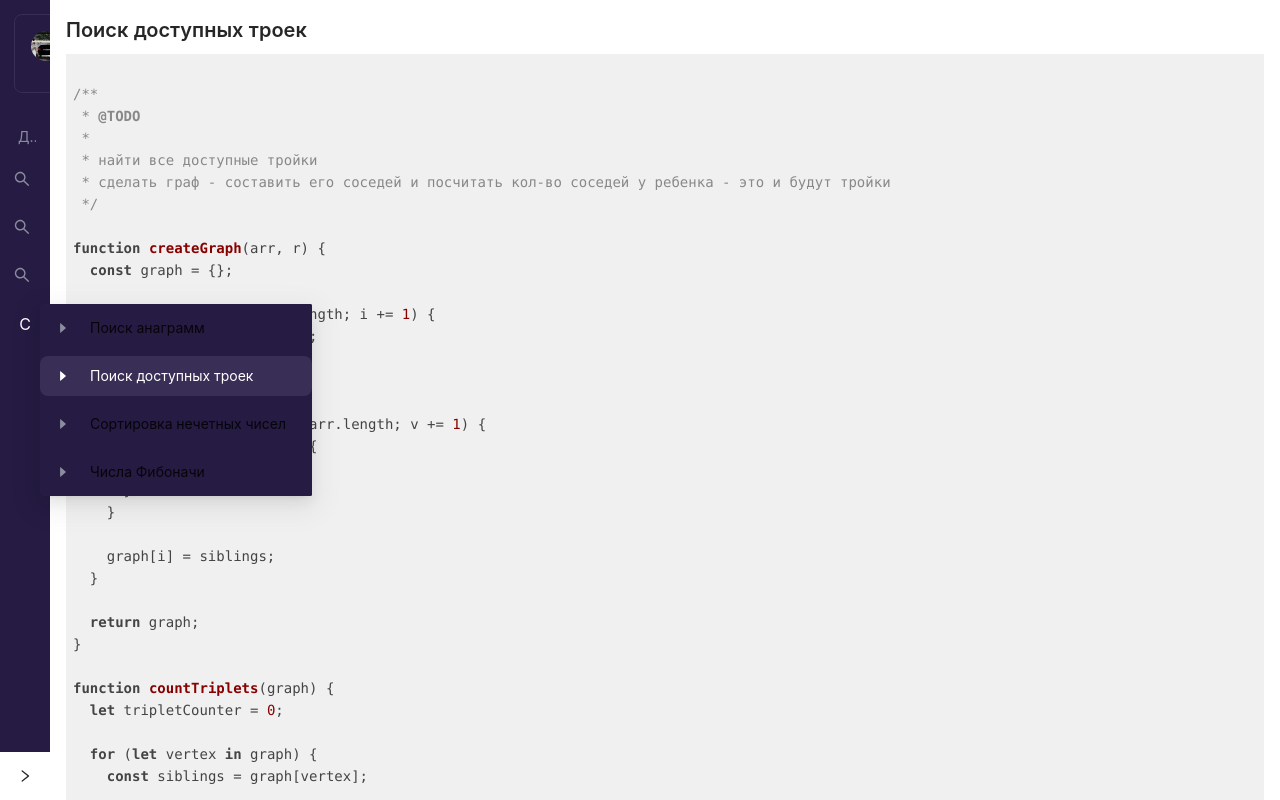
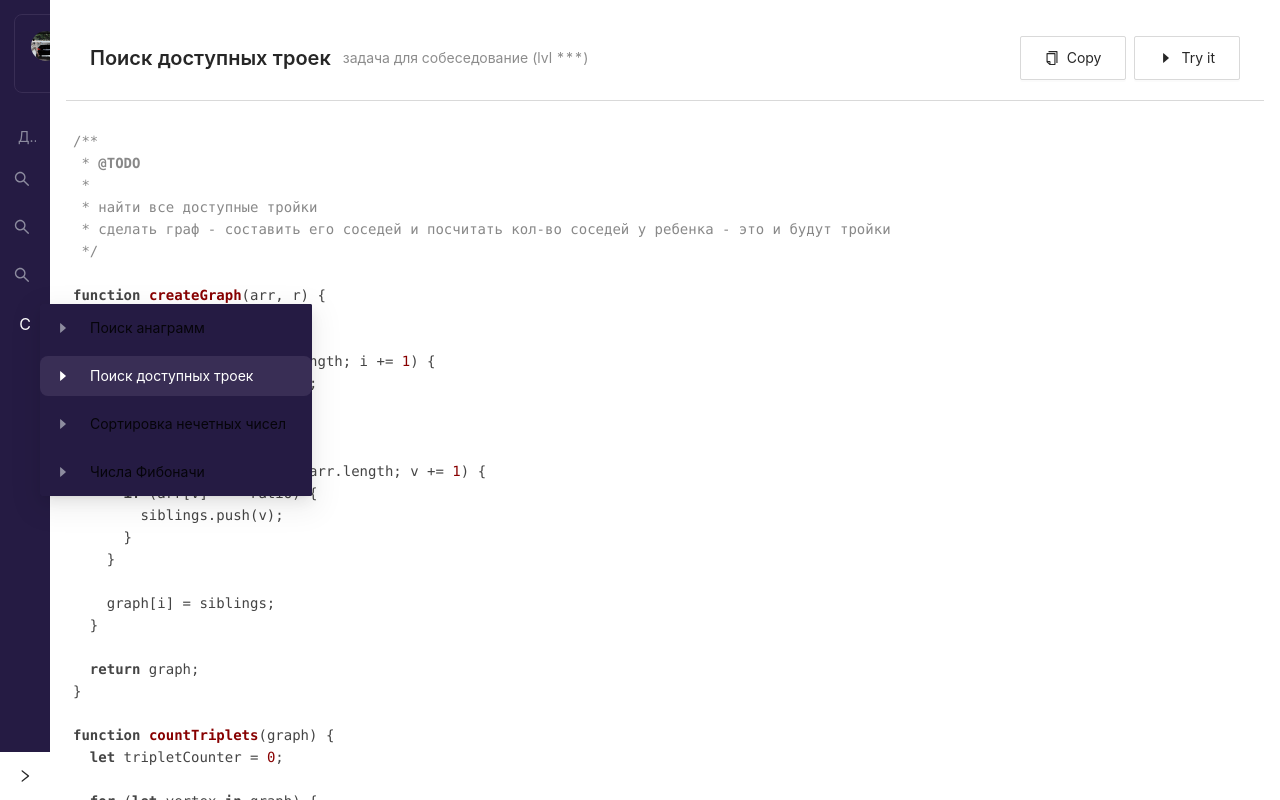
Before and after one commit to bogdanq/bogdanq.github.io, a React (Create React App) app: page /#/snipets/graph in a window 1280 px wide. Built offline with nearby package versions, Linux system fonts and the light colour scheme.

Commit message:
update snipets

```diff
--- a/src/features/snipets/code/anagrams.jsx
+++ b/src/features/snipets/code/anagrams.jsx
@@ -61,6 +61,16 @@ function sherlockAndAnagrams(s) {
   return count;
 }
 
-console.log(sherlockAndAnagrams("abba")); // 4
-console.log(sherlockAndAnagrams("kkkk"));// 10
+console.log("abba =>", sherlockAndAnagrams("abba")); // 4
+console.log("kkkk =>",sherlockAndAnagrams("kkkk")); // 10
+
+
+//<!!>
+
+const time = window.performance.now();
+const result = {
+  'sherlockAndAnagrams(abba) => ': sherlockAndAnagrams("abba"),
+  'sherlockAndAnagrams(kkkk) => ': sherlockAndAnagrams("kkkk"),
+}
+return { ...result, timeEnd: window.performance.now() - time }
 `;
--- a/src/features/snipets/code/fib.jsx
+++ b/src/features/snipets/code/fib.jsx
@@ -15,4 +15,13 @@ function fibR(n) {
  if (n < 2) return 1;
  else return fibR(n - 1) + fibR(n - 2);
 }
+
+//<!!>
+
+const time = window.performance.now();
+const result = {
+  'dynamicFib(12) =>': dynamicFib(12),
+  'fibR(12) =>': fibR(12),
+}
+return { ...result, timeEnd: window.performance.now() - time }
 `;
--- a/src/features/snipets/code/graph.jsx
+++ b/src/features/snipets/code/graph.jsx
@@ -43,4 +43,12 @@ function countTriplets(graph) {
 }
 
 console.log(countTriplets(createGraph([1, 1, 1, 1, 1], 1))); // 10
+
+//<!!>
+
+const time = window.performance.now();
+const result = {
+  'countTriplets(createGraph([1, 1, 1, 1, 1], 1)) =>': countTriplets(createGraph([1, 1, 1, 1, 1], 1)),
+}
+return { ...result, timeEnd: window.performance.now() - time }
 `;
--- a/src/features/snipets/code/odd.jsx
+++ b/src/features/snipets/code/odd.jsx
@@ -39,4 +39,14 @@ function sotrOddNumbers(arr) {
 console.log(sotrOddNumbers([5, 2, 4, 2, 3])); // 3/2/4/2/5
 console.log(sotrOddNumbers([5, 2, 2, 3])); // 3/2/2/5
 console.log(sotrOddNumbers([5, 2, 2, 30, 12, 12, 15])); // 5 2 2 30 12 12 15
+
+//<!!>
+
+const time = window.performance.now();
+const result = {
+  'sotrOddNumbers([5, 2, 4, 2, 3]) =>': sotrOddNumbers([5, 2, 4, 2, 3]),
+  'sotrOddNumbers([5, 2, 2, 3]) =>': sotrOddNumbers([5, 2, 2, 3]),
+  'sotrOddNumbers([5, 2, 2, 30, 12, 12, 15]) =>': sotrOddNumbers([5, 2, 2, 30, 12, 12, 15]),
+}
+return { ...result, timeEnd: window.performance.now() - time }
 `;
--- a/src/features/snipets/list.jsx
+++ b/src/features/snipets/list.jsx
@@ -5,20 +5,24 @@ export const snipetsList = [
     title: "Поиск анаграмм",
     code: anagrams,
     id: "anagrams",
+    description: "задача для собеседование (lvl ***)",
   },
   {
     title: "Поиск доступных троек",
     code: graph,
     id: "graph",
+    description: "задача для собеседование (lvl ***)",
   },
   {
     title: "Сортировка нечетных чисел",
     code: odd,
     id: "odd",
+    description: "задача для собеседование (lvl *)",
   },
   {
     title: "Числа Фибоначи",
     code: fib,
     id: "fib",
+    description: "задача для собеседование (lvl *)",
   },
 ];
--- a/src/pages/index.jsx
+++ b/src/pages/index.jsx
@@ -24,7 +24,7 @@ export const routes = (
     <Route path="/" element={<VCPage />} />
 
     {fromGithub.map((it) => (
-      <Route path={it.path} element={it.page} />
+      <Route key={it.path} path={it.path} element={it.page} />
     ))}
 
     {snipetsList.map((it) => (
--- a/src/pages/snippets/page.jsx
+++ b/src/pages/snippets/page.jsx
@@ -1,15 +1,90 @@
-import { Typography } from "antd";
+import { CopyOutlined, CaretRightOutlined } from "@ant-design/icons";
+import { Button, PageHeader, message } from "antd";
+import { useEffect, useState } from "react";
+import { useLocation } from "react-router-dom";
 import SyntaxHighlighter from "react-syntax-highlighter";
 import { DefaultSidebar } from "../../ui/organisms";
 import { MainTemplate } from "../../ui/templates";
+import { useCopyToClipboard } from "./use-copy";
+
+const tryCode = (code) => {
+  // eslint-disable-next-line
+  const foo = new Function(code);
+
+  const r = foo();
+
+  return JSON.stringify(r, null, 2);
+};
 
 export function SnippetsPage({ snipet }) {
+  const [value, copy] = useCopyToClipboard();
+  const [code, setCode] = useState(null);
+
+  const location = useLocation();
+
+  useEffect(() => {
+    return () => {
+      setCode(null);
+    };
+  }, [location]);
+
+  useEffect(() => {
+    if (value) {
+      message.success("Copied");
+    }
+  }, [value]);
+
+  const handleTryCode = () => {
+    const result = tryCode(snipet.code);
+
+    setCode(result);
+  };
+
+  const stringCode = `
+// Code result:
+${code}
+  `;
+
   return (
     <MainTemplate sidebar={<DefaultSidebar />}>
-      <Typography.Title level={4} id={snipet.id}>
-        {snipet.title}
-      </Typography.Title>
-      <SyntaxHighlighter language="javascript">{snipet.code}</SyntaxHighlighter>
+      <PageHeader
+        title={snipet.title}
+        subTitle={snipet.description}
+        extra={[
+          <Button
+            key="3"
+            icon={<CopyOutlined />}
+            onClick={() => copy(snipet.code)}
+          >
+            Copy
+          </Button>,
+          <Button icon={<CaretRightOutlined />} key="2" onClick={handleTryCode}>
+            Try it
+          </Button>,
+        ]}
+      />
+
+      {!!code && (
+        <SyntaxHighlighter
+          customStyle={{
+            backgroundColor: "transparent",
+            borderTop: "1px solid #d9d9d9",
+          }}
+          language="javascript"
+        >
+          {stringCode}
+        </SyntaxHighlighter>
+      )}
+
+      <SyntaxHighlighter
+        customStyle={{
+          backgroundColor: "transparent",
+          borderTop: "1px solid #d9d9d9",
+        }}
+        language="javascript"
+      >
+        {snipet.code.split("//<!!>")[0]}
+      </SyntaxHighlighter>
     </MainTemplate>
   );
 }
--- /dev/null
+++ b/src/pages/snippets/use-copy.jsx
@@ -0,0 +1,25 @@
+import { useState } from "react";
+
+export function useCopyToClipboard() {
+  const [copiedText, setCopiedText] = useState(null);
+
+  const copy = async (text) => {
+    if (!navigator?.clipboard) {
+      console.warn("Clipboard not supported");
+      return false;
+    }
+
+    // Try to save to clipboard then save it in the state if worked
+    try {
+      await navigator.clipboard.writeText(text);
+      setCopiedText(text);
+      return true;
+    } catch (error) {
+      console.warn("Copy failed", error);
+      setCopiedText(null);
+      return false;
+    }
+  };
+
+  return [copiedText, copy];
+}
--- a/src/ui/organisms/siebar.jsx
+++ b/src/ui/organisms/siebar.jsx
@@ -1,4 +1,5 @@
 import { Menu } from "antd";
+import { useMediaQuery } from "react-responsive";
 import { Link, useLocation } from "react-router-dom";
 import { CaretRightOutlined, SearchOutlined } from "@ant-design/icons";
 import { snipetsList } from "../../features/snipets";
@@ -6,11 +7,17 @@ import { snipetsList } from "../../features/snipets";
 export function DefaultSidebar() {
   const { pathname, hash } = useLocation();
 
+  const isMobile = useMediaQuery({
+    query: `(max-width: calc(680px - 1px))`,
+  });
+
+  const isOpenSub = isMobile ? undefined : ["sub1"];
+
   return (
     <Menu
       mode="inline"
       selectedKeys={[`${pathname}${hash}`]}
-      openKeys={["sub1"]}
+      openKeys={isOpenSub}
     >
       <Menu.ItemGroup title="Демки из гитхаба" />
       <Menu.Item icon={<SearchOutlined />} key="/graph">
```
